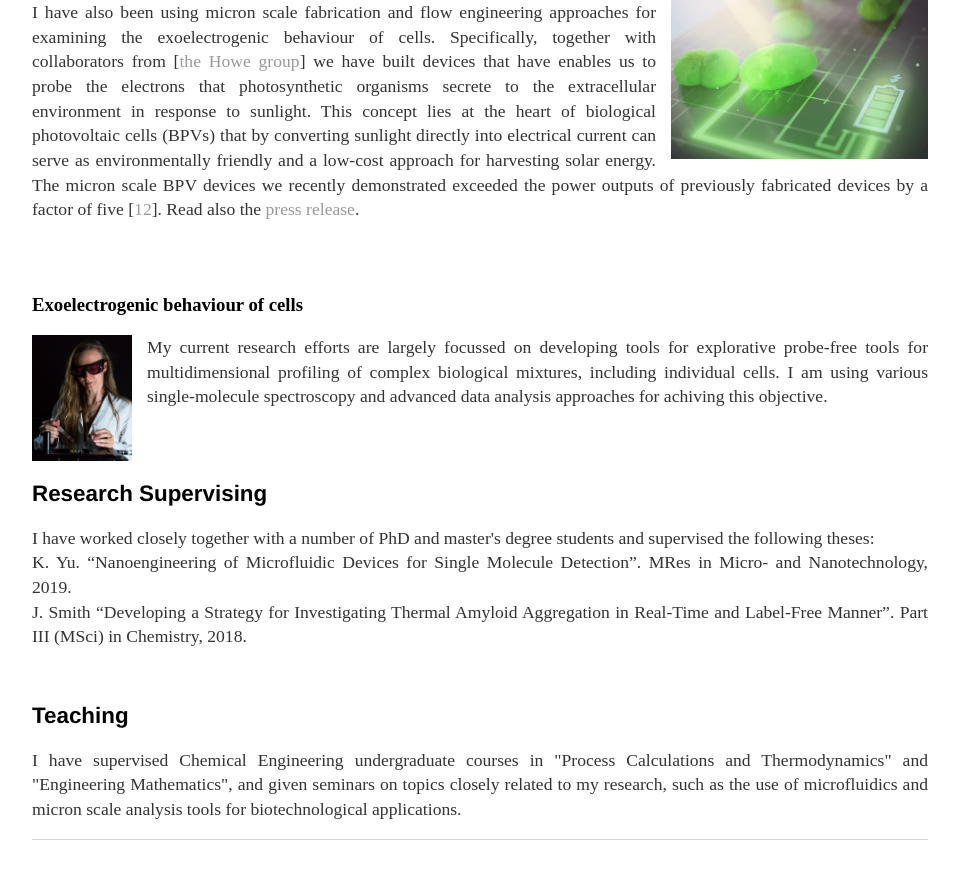
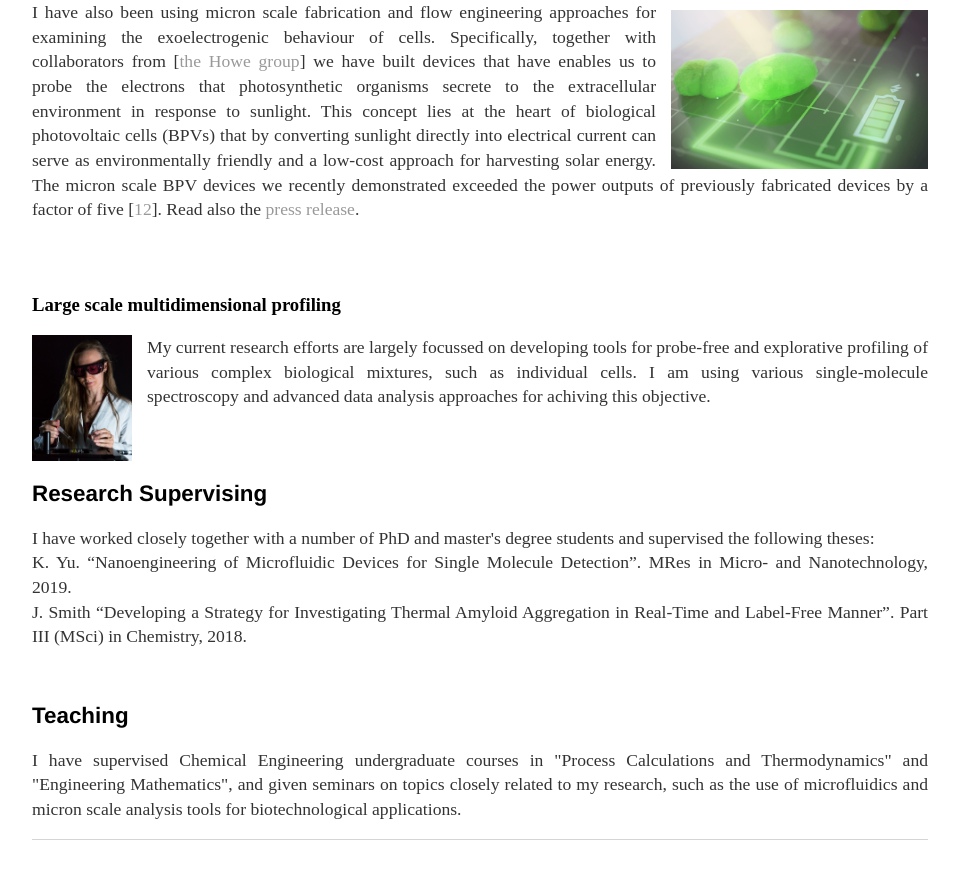
Before and after one commit to kadiliissaar/kadiliissaar.github.io, a Jekyll site: the page built from academic-profile/index.html, in a window 1280 px wide and 900 px high, scrolled down 1249 px. Shown: the top 879 px of the window, without its empty margins (160-1120 px from the left). Built offline with Jekyll 4.4.1, drawn with Linux system fonts in a browser that asks for light colours.

Commit message:
Update index.html

```diff
--- a/academic-profile/index.html
+++ b/academic-profile/index.html
@@ -63,7 +63,7 @@ nature of self-assembling protein mixtures
 
 
 	<h3>Exoelectrogenic behaviour of cells</h3>
-<img src="https://github.com/kadiliissaar/kadiliissaar.github.io/raw/master/Photos/Research/BPV.png" style="float:right;width:257px;height:160;margin-left:15px">
+<img src="https://github.com/kadiliissaar/kadiliissaar.github.io/raw/master/Photos/Research/BPV.png" style="float:right;width:257px;height:160;margin-left:15px;margin-top:10px">
 <p align="justify"> I have also been using micron scale fabrication and flow engineering approaches for examining the exoelectrogenic behaviour
 of cells. Specifically, together with collaborators from
 [<a href="https://www.bioc.cam.ac.uk/research/howe">the Howe group</a>]
@@ -79,11 +79,11 @@ demonstrated exceeded the power outputs of previously fabricated devices by a fa
 </br>
 
 
-<h3>Exoelectrogenic behaviour of cells</h3>
+<h3>Large scale multidimensional profiling</h3>
 <img src="https://github.com/kadiliissaar/kadiliissaar.github.io/raw/master/Photos/Research/TPJK Lab-4699 taken by Gabriella Bocchetti, ©University of Cambridge.jpg" style="float:left;width:100px;height:127;margin-right:15px">
-<p align="justify"> My current research efforts are largely focussed on developing tools for explorative probe-free tools
-for multidimensional profiling of complex biological mixtures, including individual cells. I am using various single-molecule
-spectroscopy and advanced data analysis approaches for achiving this objective.
+<p align="justify"> My current research efforts are largely focussed on developing tools for probe-free and explorative
+profiling of various complex biological mixtures, such as individual cells. I am using various single-molecule spectroscopy
+and advanced data analysis approaches for achiving this objective.
 
 
 
```
